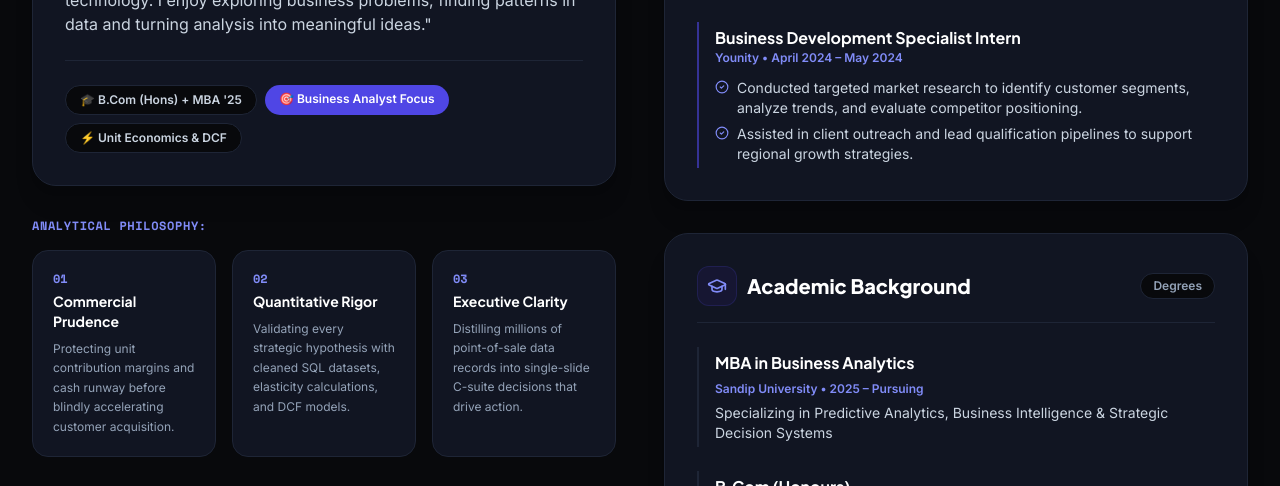
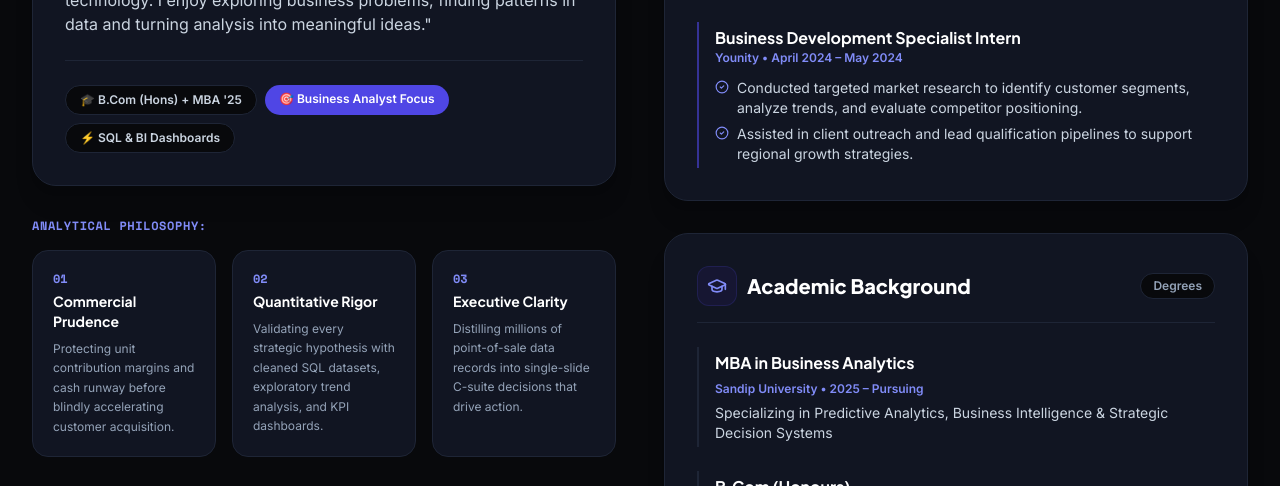
Before and after one commit to Tanu019/Portfolio, a React (Vite) app: page / in a window 1280 px wide. Shown: the part 4200-4686 px from the top of the page. Built offline with nearby package versions, Linux system fonts and the light colour scheme.

Commit message:
build: configure Node 20 and npm install in render.yaml, refine AboutSection badges

```diff
--- a/package.json
+++ b/package.json
@@ -7,6 +7,9 @@
     "dev": "vite",
     "build": "vite build",
     "preview": "vite preview"
+  },
+  "engines": {
+    "node": ">=20.0.0"
   },
   "dependencies": {
     "clsx": "^2.1.1",
--- a/render.yaml
+++ b/render.yaml
@@ -2,9 +2,12 @@ services:
   - type: web
     name: tanu-chaudhary-portfolio
     runtime: static
-    buildCommand: npm run build
+    buildCommand: npm install && npm run build
     staticPublishPath: ./dist
     routes:
       - type: rewrite
         source: /*
         destination: /index.html
+    envVars:
+      - key: NODE_VERSION
+        value: 20
--- a/src/components/AboutSection.jsx
+++ b/src/components/AboutSection.jsx
@@ -13,7 +13,7 @@ export default function AboutSection({ onOpenResume }) {
     {
       num: '02',
       title: 'Quantitative Rigor',
-      desc: 'Validating every strategic hypothesis with cleaned SQL datasets, elasticity calculations, and DCF models.'
+      desc: 'Validating every strategic hypothesis with cleaned SQL datasets, exploratory trend analysis, and KPI dashboards.'
     },
     {
       num: '03',
@@ -109,7 +109,7 @@ export default function AboutSection({ onOpenResume }) {
                   🎯 Business Analyst Focus
                 </span>
                 <span className="px-3.5 py-1.5 bg-slate-100 dark:bg-[#08090C] text-slate-700 dark:text-slate-300 rounded-full border border-slate-200 dark:border-[#1E2536]">
-                  ⚡ Unit Economics & DCF
+                  ⚡ SQL & BI Dashboards
                 </span>
               </div>
             </div>
```
